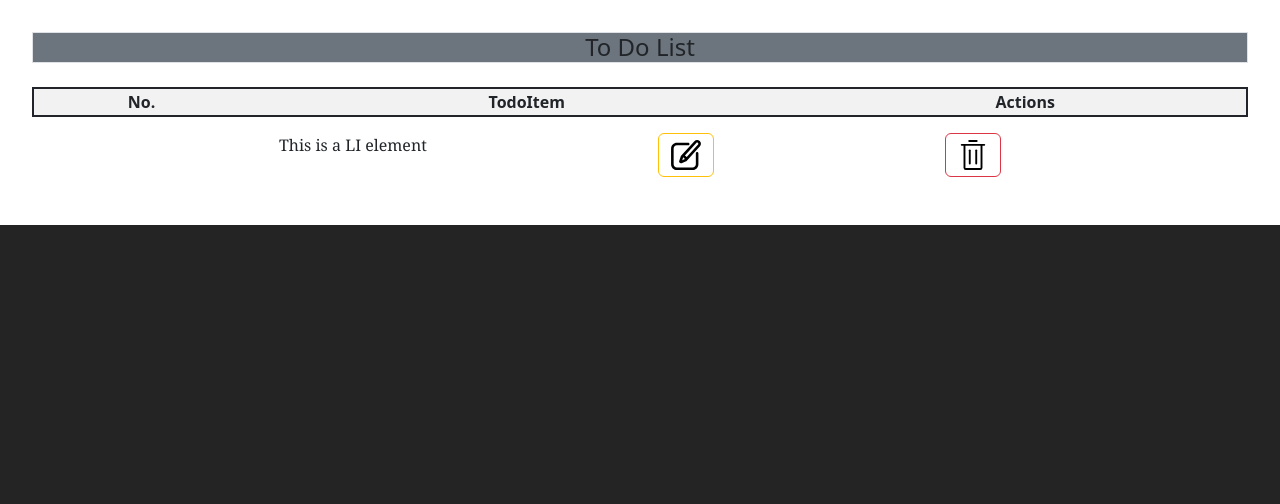
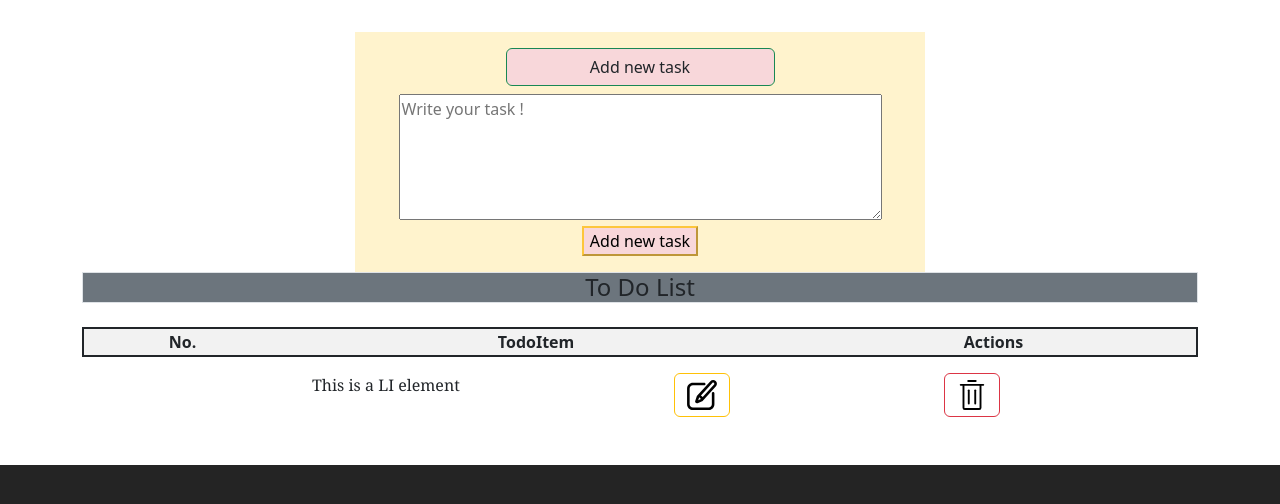
Before and after one commit to denis-sab/ToDo-React, a React (Vite) app: page / in a window 1280 px wide. Shown: the top 504 px of the page. Built offline with nearby package versions, Linux system fonts and the light colour scheme.

Commit message:
Denis merge with yago and anita

```diff
--- a/src/App.jsx
+++ b/src/App.jsx
@@ -1,16 +1,33 @@
 import { useState } from "react";
-import Todo from "./components/Todo";
-import Todolist from "./components/Todolist";
+import Todo from "./Components/Todo"
+import Todolist from "./Components/Todolist"
+import AddItem from "./Components/AddItem"
 import "./App.css";
 import "bootstrap/dist/css/bootstrap.min.css";
 
 
 function App() {
   const [count, setCount] = useState(0);
+  const toDoArray = [] ;
+  const localStorageArray = [];
+  const object = {} ;
   return (
     <>
-      <Todolist />
-      <Todo />
+    <section className="container ">
+
+      <div className="row ">
+        <AddItem />
+      </div>
+
+      <div className="row">
+        <Todolist />
+      </div>
+
+      <div className="row">
+        <Todo />
+      </div>
+
+    </section>
     </>
   );
 }
```
Also changed, not shown: src/App.css (line endings or trailing spaces).
